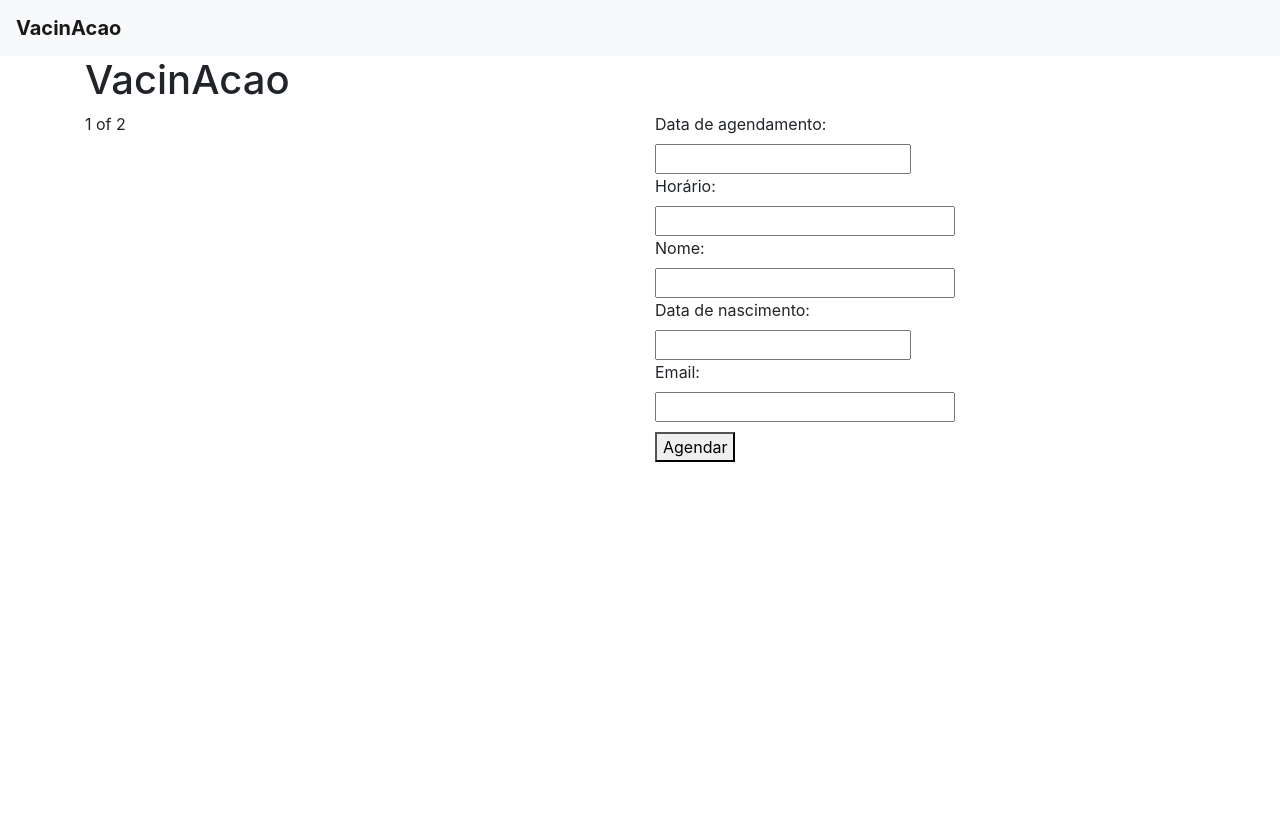
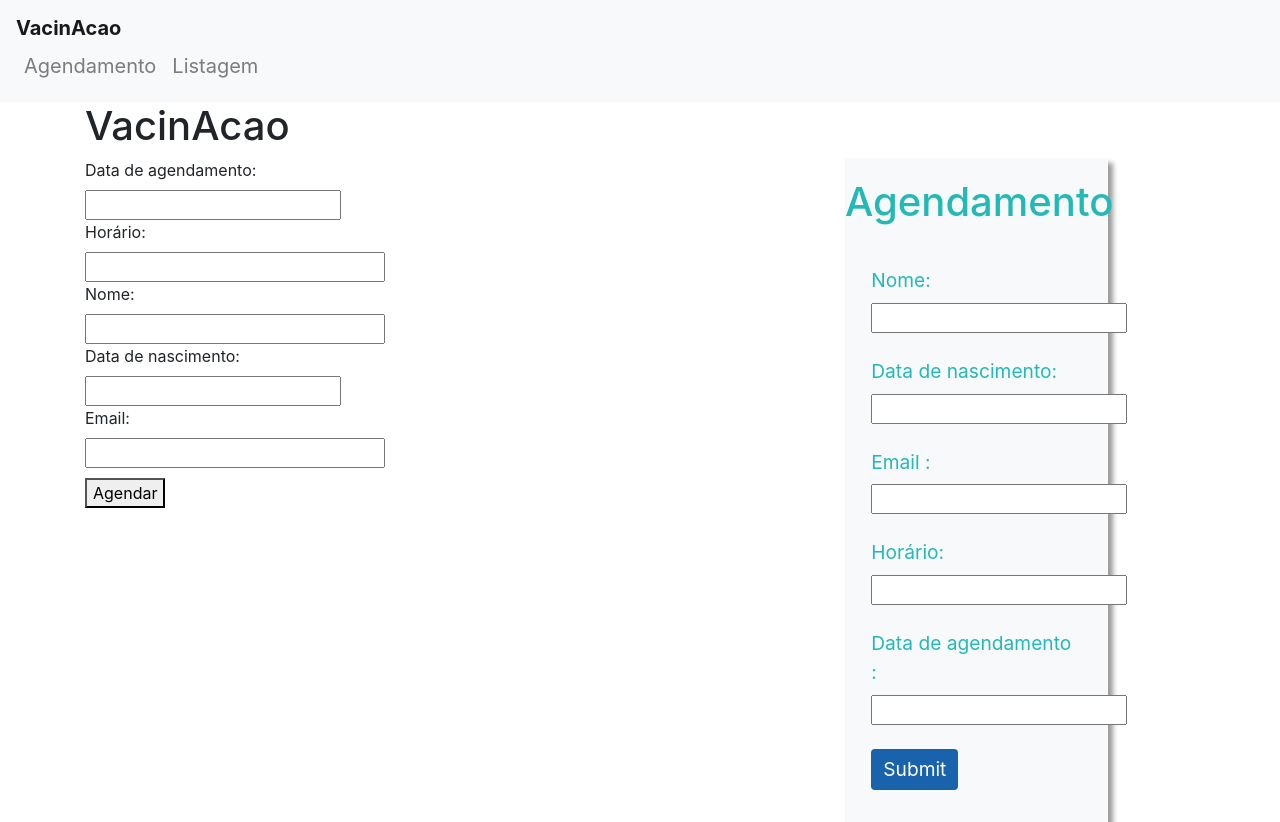
Before and after one commit to ricopomps/VacinAcao, a React (Create React App) app in the folder Client/: page / in a window 1280 px wide. Before the commit the page ends 800 px from the top, so only its background shows below. Built offline with nearby package versions, Linux system fonts and the light colour scheme.

Commit message:
Refactoring and added CSS to Form

```diff
--- a/Client/package.json
+++ b/Client/package.json
@@ -15,6 +15,7 @@
     "react-datepicker": "^3.7.0",
     "react-dom": "^17.0.2",
     "react-scripts": "4.0.3",
+    "styled-components": "^5.2.3",
     "web-vitals": "^1.0.1",
     "yup": "^0.32.9"
   },
--- a/Client/src/App.js
+++ b/Client/src/App.js
@@ -1,5 +1,6 @@
 import React from "react";
 import NavBar from "./components/NavBar/NavBar";
+import Agendamento from "./Pages/Agendamento/Agendamento";
 import FormAgendamento from "./components/FormAgendamento/FormAgendamento";
 import Container from "react-bootstrap/Container";
 import Row from "react-bootstrap/Row";
@@ -9,15 +10,7 @@ const App = () => {
   return (
     <div>
       <NavBar />
-      <Container>
-        <h1>VacinAcao</h1>
-        <Row>
-          <Col>1 of 2</Col>
-          <Col>
-            <FormAgendamento />
-          </Col>
-        </Row>
-      </Container>
+      <Agendamento />
     </div>
   );
 };
--- /dev/null
+++ b/Client/src/Pages/Agendamento/Agendamento.js
@@ -0,0 +1,24 @@
+import React from "react";
+import Container from "react-bootstrap/Container";
+import Row from "react-bootstrap/Row";
+import BasicForm from "../../components/BasicForm/BasicForm";
+import FormAgendamento from "../../components/FormAgendamento/FormAgendamento";
+
+import Col from "react-bootstrap/Col";
+const Agendamento = () => {
+  return (
+    <Container>
+      <h1>VacinAcao</h1>
+      <Row>
+        <Col xs={8}>
+          <FormAgendamento />
+        </Col>
+        <Col xs={4}>
+          <BasicForm />
+        </Col>
+      </Row>
+    </Container>
+  );
+};
+
+export default Agendamento;
--- /dev/null
+++ b/Client/src/components/BasicForm/BasicForm.js
@@ -0,0 +1,100 @@
+import React from "react";
+import DatePicker from "../FormAgendamento/DatePicker";
+import { CONTAINER, MYFORM, BUTTON } from "./styledComponents";
+import styled from "styled-components";
+import "react-datepicker/dist/react-datepicker.css";
+import { Button, Form } from "react-bootstrap";
+import { Formik, Field, ErrorMessage } from "formik";
+import { validationSchema } from "./yupSchema";
+
+const BasicForm = () => {
+  const valores = [1, 2, 3, 4, 5];
+  const error = "Campo obrigatório";
+  return (
+    <CONTAINER>
+      <h1>Agendamento</h1>
+      <Formik
+        initialValues={{
+          name: "",
+          age: "",
+          email: "",
+          schedule: "",
+          date: "",
+        }}
+        validationSchema={validationSchema}
+        onSubmit={(values, { setSubmitting, resetForm }) => {
+          console.log(values);
+        }}
+      >
+        {({
+          values,
+          errors,
+          touched,
+          handleChange,
+          handleBlur,
+          handleSubmit,
+          isSubmitting,
+        }) => (
+          <MYFORM onSubmit={handleSubmit} className="mx-auto">
+            <Form.Group controlId="formName">
+              <label htmlFor="name">Nome:</label>
+              <Field id="name" name="name" type="text"></Field>
+              {touched.name && errors.name ? (
+                <div className="error-message">{error}</div>
+              ) : null}
+            </Form.Group>
+            <Form.Group controlId="formAge">
+              <label htmlFor="age">Data de nascimento:</label>
+              <DatePicker
+                autoComplete="off"
+                showYearDropdown="true"
+                maxDate={new Date()}
+                changeYear="true"
+                name="age"
+              />
+            </Form.Group>
+            <Form.Group controlId="formEmail">
+              <Form.Label>Email :</Form.Label>
+              <Field id="email" name="email" type="email"></Field>
+              {touched.email && errors.email ? (
+                <div className="error-message">{error}</div>
+              ) : null}
+            </Form.Group>
+            <Form.Group controlId="formSchedule">
+              <label htmlFor="schedule">Horário:</label>
+              <Field
+                id="schedule"
+                name="schedule"
+                list="schedules"
+                type="text"
+              ></Field>
+              <datalist id="schedules">
+                {valores.map((designation, index) => {
+                  return <option key={index}>{`${designation}`}</option>;
+                })}
+              </datalist>
+            </Form.Group>
+            <Form.Group controlId="formDate">
+              <Form.Label>Data de agendamento :</Form.Label>
+              <DatePicker
+                autoComplete="off"
+                showYearDropdown="true"
+                maxDate={new Date()}
+                changeYear="true"
+                name="age"
+              />
+              {touched.Date && errors.Date ? (
+                <div className="error-message">{error}</div>
+              ) : null}
+            </Form.Group>
+            <BUTTON variant="primary" type="submit" disabled={isSubmitting}>
+              Submit
+            </BUTTON>
+          </MYFORM>
+        )}
+      </Formik>
+    </CONTAINER>
+  );
+};
+
+export default BasicForm;
--- /dev/null
+++ b/Client/src/components/BasicForm/styledComponents.js
@@ -0,0 +1,58 @@
+import styled from "styled-components";
+import { Form, Button } from "react-bootstrap";
+import { Formik, Field, ErrorMessage } from "formik";
+
+export const CONTAINER = styled.div`
+  background: #f7f9fa;
+  height: auto;
+  width: 100%;
+  color: snow;
+  -webkit-box-shadow: 5px 5px 5px 0px rgba(0, 0, 0, 0.4);
+  -moz-box-shadow: 5px 5px 5px 0px rgba(0, 0, 0, 0.4);
+  box-shadow: 5px 5px 5px 0px rgba(0, 0, 0, 0.4);
+  @media (min-width: 786px) {
+    width: 75%;
+  }
+  label {
+    color: #24b9b6;
+    font-size: 1.2em;
+    font-weight: 400;
+  }
+  .error {
+    border: 2px solid #ff6565;
+  }
+  .error-message {
+    color: #ff6565;
+    padding: 0.5em 0.2em;
+    height: 1em;
+    position: absolute;
+    font-size: 0.8em;
+  }
+  h1 {
+    color: #24b9b6;
+    padding-top: 0.5em;
+  }
+  .form-group {
+    margin-bottom: 1.5em;
+  }
+`;
+
+export const MYFORM = styled(Form)`
+  width: 90%;
+  text-align: left;
+  padding-top: 2em;
+  padding-bottom: 2em;
+  @media (min-width: 786px) {
+    width: 80%;
+  }
+`;
+
+export const BUTTON = styled(Button)`
+  background: #1863ab;
+  border: none;
+  font-size: 1.2em;
+  font-weight: 400;
+  &:hover {
+    background: #1d3461;
+  }
+`;
--- /dev/null
+++ b/Client/src/components/BasicForm/yupSchema.js
@@ -0,0 +1,14 @@
+import * as Yup from "yup";
+export const validationSchema = Yup.object().shape({
+  name: Yup.string()
+    .min(2, "*Names must have at least 2 characters")
+    .max(100, "*Names can't be longer than 100 characters")
+    .required("*Name is required"),
+  email: Yup.string()
+    .email("*Must be a valid email address")
+    .max(100, "*Email must be less than 100 characters")
+    .required("*Email is required"),
+  blog: Yup.string()
+    .url("*Must enter URL in http://www.example.com format")
+    .required("*URL required"),
+});
--- a/Client/src/components/NavBar/NavBar.js
+++ b/Client/src/components/NavBar/NavBar.js
@@ -1,11 +1,16 @@
 import React from "react";
 import Navbar from "react-bootstrap/Navbar";
+import Nav from "react-bootstrap/Nav";
 
 const NavBar = () => {
   return (
     <Navbar bg="light" variant="light">
       <Navbar.Brand>
         <b>VacinAcao</b>
+        <Nav className="mr-auto">
+          <Nav.Link>Agendamento</Nav.Link>
+          <Nav.Link>Listagem</Nav.Link>
+        </Nav>
       </Navbar.Brand>
     </Navbar>
   );
```
Also changed, not shown: Client/src/routes.js (added, +26 -0 lines), 1 other file (tests, documents, lock files or other folders).
